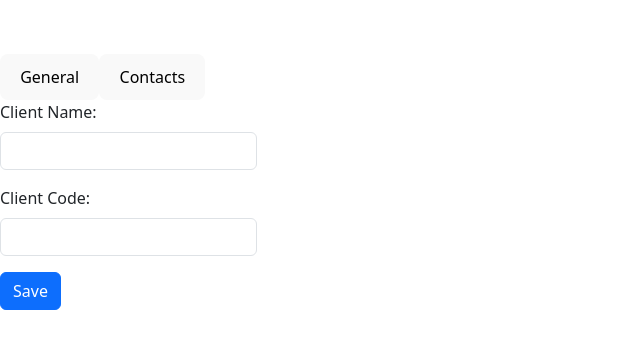
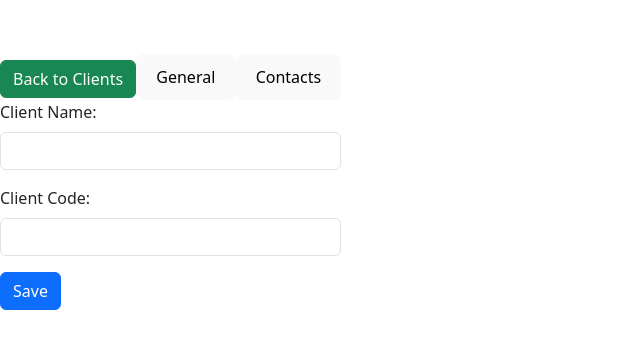
Before and after one commit to lethabomathabatha/clientcontact_base, a React (Vite) app in the folder client/: page /clients/1 in a window 1280 px wide. Shown: the part 218-566 px from the top of the page, without its empty margins (0-640 px from the left). Built offline with nearby package versions, Linux system fonts and the light colour scheme.

Commit message:
add back to clients btn

```diff
--- a/client/src/components/Clients/ClientsDetails.jsx
+++ b/client/src/components/Clients/ClientsDetails.jsx
@@ -1,12 +1,15 @@
 import React, { useState } from 'react';
 import ClientsGeneralTab from '../Clients/ClientsUpdateTabs/ClientsGeneralTab';
 import ClientsContactsTab from '../Clients/ClientsUpdateTabs/ClientsContactsTab';
+import { Link } from 'react-router-dom'
 
 export default function ClientDetails() {
   const [activeTab, setActiveTab] = useState('general');
 
   return (
     <div>
+      <Link to='/clients' className='btn btn-success'>Back to Clients</Link>
+
       <button onClick={() => setActiveTab('general')}>General</button>
       <button onClick={() => setActiveTab('contacts')}>Contacts</button>
 
```
